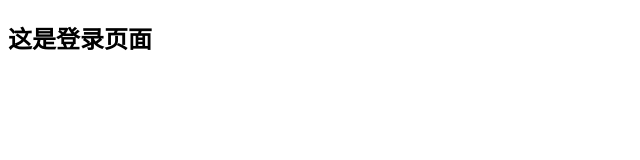
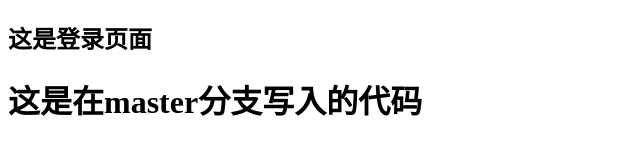
Before and after one commit to nsjba/project_02, a plain HTML site: page index.html in a window 1280 px wide. Shown: the whole page, without its empty margins (0-640 px from the left). Drawn offline with Linux system fonts and the light colour scheme.

Commit message:
在master分支进行的对index.html 的修改

```diff
--- a/index.html
+++ b/index.html
@@ -9,5 +9,6 @@
   </head>
   <body>
     <h2>这是登录页面</h2>
+    <h1>这是在master分支写入的代码</h1>
   </body>
 </html>
```
